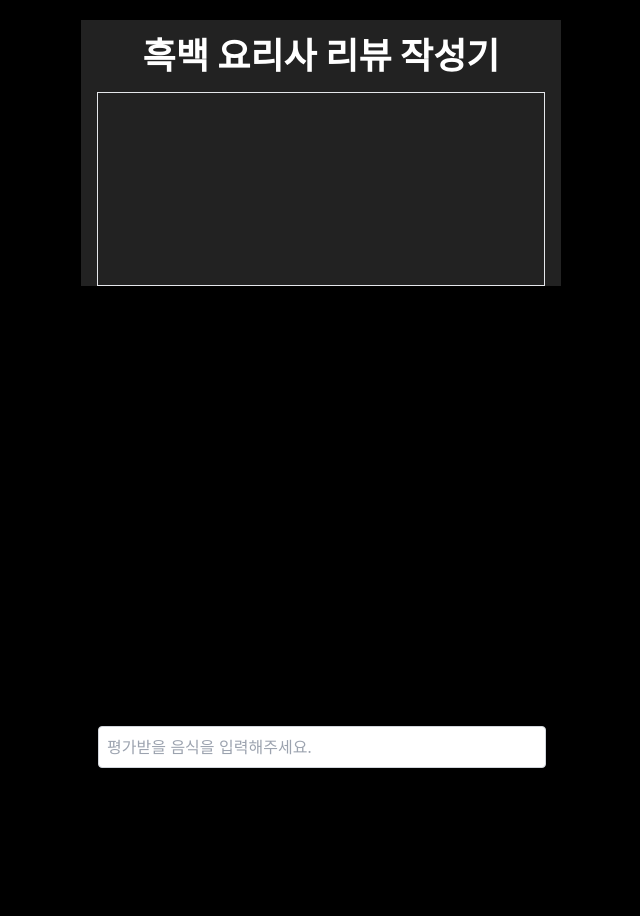
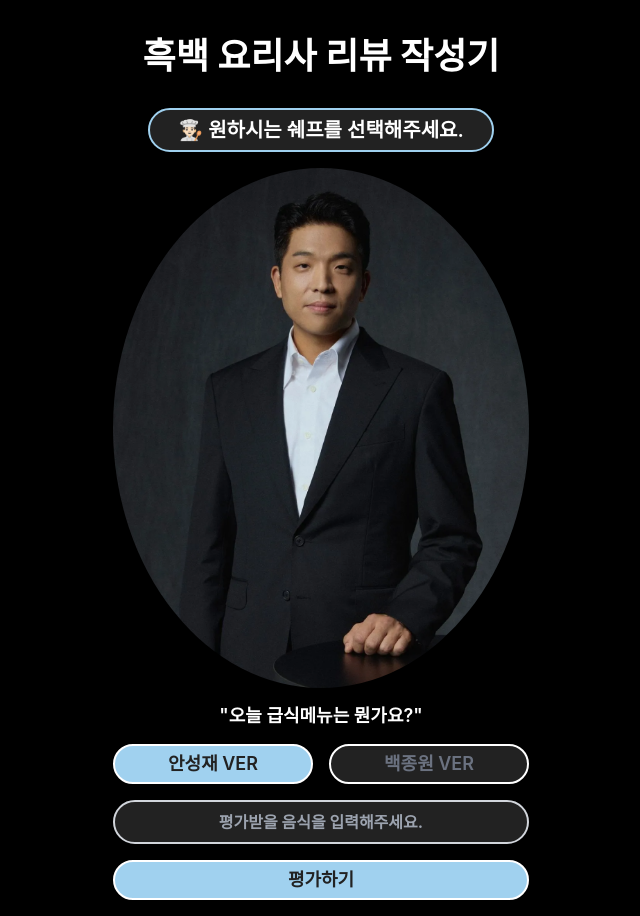
Before and after one commit to kimzeze/chefscharm, a Next.js app: page / in a window 1280 px wide. Shown: the whole page, without its empty margins (319-959 px from the left). Before the commit the page ends 800 px from the top, so only its background shows below. Built offline with nearby package versions, Linux system fonts and the light colour scheme; a web font is replaced by a local one.

Commit message:
[✨feat] 메인 기능 비즈니스 뷰와 로직을 분리

```diff
--- a/src/app/page.tsx
+++ b/src/app/page.tsx
@@ -1,12 +1,12 @@
-import Chatbot from '@/components/Chatbot';
+import FoodEvaluator from '@/components/FoodEvaluator';
 import Title from '@/components/Title';
 
 export default function Home() {
   return (
-    <div className="flex-grow bg-primary">
+    <div className="flex-grow">
       <main className="">
         <Title />
-        <Chatbot />
+        <FoodEvaluator />
       </main>
       <footer className=""></footer>
     </div>
--- a/src/components/Chatbot.tsx
+++ /dev/null
@@ -1,71 +0,0 @@
-'use client';
-import React, { useState, useEffect } from 'react';
-
-interface Message {
-  role: 'user' | 'assistant';
-  content: string;
-}
-
-export default function Chatbot() {
-  const [messages, setMessages] = useState<Message[]>([]);
-  const [input, setInput] = useState('');
-  const [isLoading, setIsLoading] = useState(false);
-
-  const handleInputChange = (e: React.ChangeEvent<HTMLInputElement>) => {
-    setInput(e.target.value);
-  };
-
-  const handleSubmit = async (e: React.FormEvent) => {
-    e.preventDefault();
-    if (!input.trim()) return;
-
-    const userMessage: Message = { role: 'user', content: input };
-    setMessages((prevMessages) => [...prevMessages, userMessage]);
-    setInput('');
-    setIsLoading(true);
-
-    try {
-      const response = await fetch('/api/chat', {
-        method: 'POST',
-        headers: {
-          'Content-Type': 'application/json',
-        },
-        body: JSON.stringify({ messages: [...messages, userMessage] }),
-      });
-
-      if (!response.ok) {
-        throw new Error('서버 응답 오류');
-      }
-
-      const data = await response.json();
-      const assistantMessage: Message = { role: 'assistant', content: data.response };
-      setMessages((prevMessages) => [...prevMessages, assistantMessage]);
-    } catch (error) {
-      console.error('채팅 오류:', error);
-      // 오류 처리 로직 (예: 사용자에게 오류 메시지 표시)
-    } finally {
-      setIsLoading(false);
-    }
-  };
-
-  return (
-    <div className="stretch mx-auto flex w-full max-w-md flex-col border py-24">
-      {messages.map((m, index) => (
-        <div key={index} className="whitespace-pre-wrap text-white">
-          {m.role === 'user' ? '너: ' : '안성재: '}
-          {m.content}
-        </div>
-      ))}
-      <form onSubmit={handleSubmit}>
-        <input
-          className="fixed bottom-0 mb-8 w-full max-w-md rounded border border-gray-300 p-2 text-primary shadow-xl"
-          value={input}
-          placeholder="평가받을 음식을 입력해주세요."
-          onChange={handleInputChange}
-          disabled={isLoading}
-        />
-      </form>
-      {isLoading && <div className="text-center">안성재 쉐프가 평가 중</div>}
-    </div>
-  );
-}
--- /dev/null
+++ b/src/components/EvaluationResult.tsx
@@ -0,0 +1,15 @@
+import React from 'react';
+
+interface EvaluationResultProps {
+  food: string;
+  evaluation: string;
+}
+
+export function EvaluationResult({ food, evaluation }: EvaluationResultProps) {
+  return (
+    <div className="rounded border-2 border-tertiary bg-primary p-4 text-white">
+      <h3 className="font-bold text-white">{food} 심사 결과:</h3>
+      <p>{evaluation}</p>
+    </div>
+  );
+}
--- /dev/null
+++ b/src/components/FoodEvaluator.tsx
@@ -0,0 +1,64 @@
+'use client';
+
+import React from 'react';
+import Image from 'next/image';
+import Button from '@/components/Button';
+import { useFoodEvaluator } from '@/lib/hooks/useFoodEvaluator';
+import { JudgeSelector } from './JudgeSelector';
+import { EvaluationResult } from './EvaluationResult';
+
+export default function FoodEvaluator() {
+  const {
+    food,
+    result,
+    isLoading,
+    error,
+    selectedJudge,
+    handleInputChange,
+    handleJudgeSelect,
+    handleEvaluate,
+    handleRefresh,
+  } = useFoodEvaluator();
+
+  return (
+    <div className="mx-auto flex w-full max-w-md flex-col space-y-4 p-4">
+      <JudgeSelector selectedJudge={selectedJudge} onJudgeSelect={handleJudgeSelect} />
+      <input
+        type="text"
+        value={food}
+        onChange={handleInputChange}
+        placeholder="평가받을 음식을 입력해주세요."
+        disabled={isLoading}
+        className="w-full rounded-full border-2 border-gray-300 bg-primary px-10 py-2 text-center font-bold text-white"
+      />
+      <Button
+        label="평가하기"
+        type="button"
+        onClick={handleEvaluate}
+        disabled={isLoading}
+        className="border-white bg-tertiary font-bold text-primary disabled:opacity-50"
+      />
+      {/* <Button
+        label="새로고침"
+        type="button"
+        onClick={handleRefresh}
+        className="border-2 border-white bg-white text-primary hover:bg-blue-50"
+      /> */}
+      {isLoading && (
+        <div className="text-center">
+          <div className="mb-2">평가 중...</div>
+          <Image
+            src={selectedJudge === 'anSungJae' ? '/assets/ahn.png' : '/assets/baek.png'}
+            alt={`${selectedJudge === 'anSungJae' ? '안성재' : '백종원'} 이미지`}
+            width={600}
+            height={400}
+            layout="responsive"
+            priority
+          />
+        </div>
+      )}
+      {error && <div className="rounded bg-red-100 p-2 text-center text-red-500">오류: {error}</div>}
+      {result && <EvaluationResult food={result.food} evaluation={result.evaluation} />}
+    </div>
+  );
+}
--- /dev/null
+++ b/src/components/JudgeSelector.tsx
@@ -0,0 +1,52 @@
+import React from 'react';
+import Image from 'next/image';
+import Button from '@/components/Button';
+import cn from '@/lib/utils/cn';
+
+type Judge = 'anSungJae' | 'baekJongWon';
+
+interface JudgeSelectorProps {
+  selectedJudge: Judge;
+  onJudgeSelect: (judge: Judge) => void;
+}
+
+export function JudgeSelector({ selectedJudge, onJudgeSelect }: JudgeSelectorProps) {
+  return (
+    <div className="flex flex-col items-center">
+      <h3 className="mb-4 flex w-10/12 items-center justify-center rounded-full border-2 border-tertiary bg-primary p-2 text-center text-20 font-semibold text-white">
+        👨🏻‍🍳 원하시는 쉐프를 선택해주세요.
+      </h3>
+      <div className="relative mb-4 w-full" style={{ aspectRatio: '600/750' }}>
+        <Image
+          src={selectedJudge === 'anSungJae' ? '/assets/ahn_selected.png' : '/assets/baek_selected.png'}
+          alt={`${selectedJudge === 'anSungJae' ? '안성재' : '백종원'} 이미지`}
+          fill
+          sizes="(max-width: 768px) 100vw, (max-width: 1200px) 50vw, 33vw"
+          priority
+          style={{ objectFit: 'contain', borderRadius: '50%' }}
+        />
+      </div>
+
+      <div className="">
+        <p className="mb-4 text-18 font-semibold text-white">
+          {selectedJudge === 'anSungJae' ? '"오늘 급식메뉴는 뭔가요?"' : '"뭐여 이거..."'}
+        </p>
+      </div>
+
+      <div className="gap flex w-full flex-row justify-between gap-4">
+        <Button
+          label="안성재 VER"
+          type="button"
+          onClick={() => onJudgeSelect('anSungJae')}
+          className={cn(selectedJudge === 'anSungJae' ? 'bg-tertiary text-primary' : 'bg-primary text-kebab')}
+        />
+        <Button
+          label="백종원 VER"
+          type="button"
+          onClick={() => onJudgeSelect('baekJongWon')}
+          className={cn(selectedJudge === 'baekJongWon' ? 'bg-tertiary text-primary' : 'bg-primary text-kebab')}
+        />
+      </div>
+    </div>
+  );
+}
--- /dev/null
+++ b/src/lib/hooks/useFoodEvaluator.ts
@@ -0,0 +1,75 @@
+// useFoodEvaluator.ts
+import { useState } from 'react';
+
+interface EvaluationResult {
+  food: string;
+  evaluation: string;
+}
+
+type Judge = 'anSungJae' | 'baekJongWon';
+
+export function useFoodEvaluator() {
+  const [food, setFood] = useState('');
+  const [result, setResult] = useState<EvaluationResult | null>(null);
+  const [isLoading, setIsLoading] = useState(false);
+  const [error, setError] = useState<string | null>(null);
+  const [selectedJudge, setSelectedJudge] = useState<Judge>('anSungJae');
+
+  const handleInputChange = (e: React.ChangeEvent<HTMLInputElement>) => {
+    setFood(e.target.value);
+  };
+
+  const handleJudgeSelect = (judge: Judge) => {
+    setSelectedJudge(judge);
+  };
+
+  const handleEvaluate = async () => {
+    if (!food.trim()) return;
+    setIsLoading(true);
+    setError(null);
+    try {
+      const response = await fetch('/api/chat', {
+        method: 'POST',
+        headers: {
+          'Content-Type': 'application/json',
+        },
+        body: JSON.stringify({
+          messages: [{ role: 'user', content: food }],
+          judge: selectedJudge,
+        }),
+      });
+      if (!response.ok) {
+        throw new Error(`서버 응답 오류: ${response.status}`);
+      }
+      const data = await response.json();
+      setResult({ food, evaluation: data.response });
+    } catch (error) {
+      console.error('평가 오류:', error);
+      if (error instanceof Error) {
+        setError(error.message);
+      } else {
+        setError('알 수 없는 오류가 발생했습니다.');
+      }
+    } finally {
+      setIsLoading(false);
+    }
+  };
+
+  const handleRefresh = () => {
+    setFood('');
+    setResult(null);
+    setError(null);
+  };
+
+  return {
+    food,
+    result,
+    isLoading,
+    error,
+    selectedJudge,
+    handleInputChange,
+    handleJudgeSelect,
+    handleEvaluate,
+    handleRefresh,
+  };
+}
```
